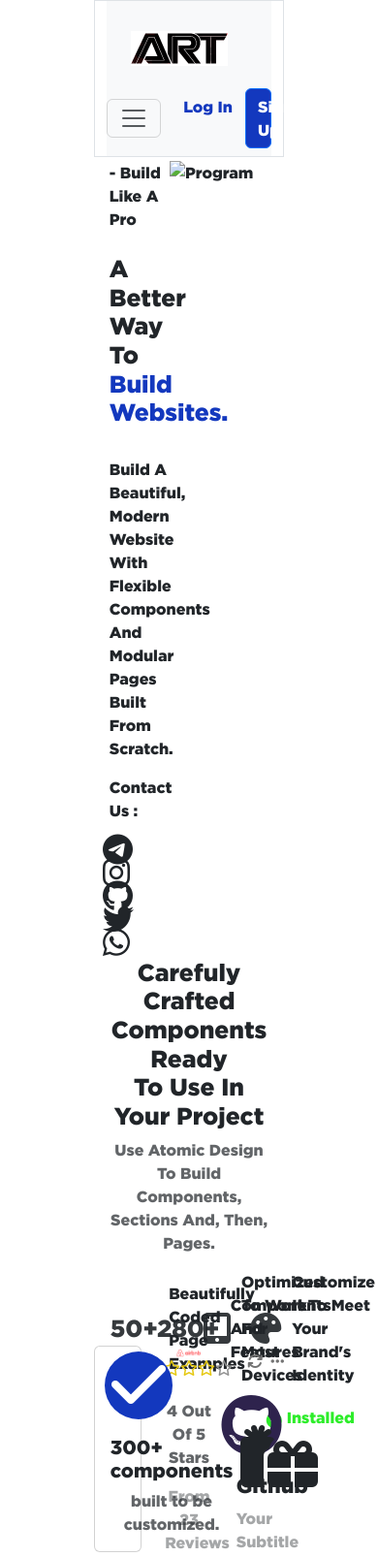
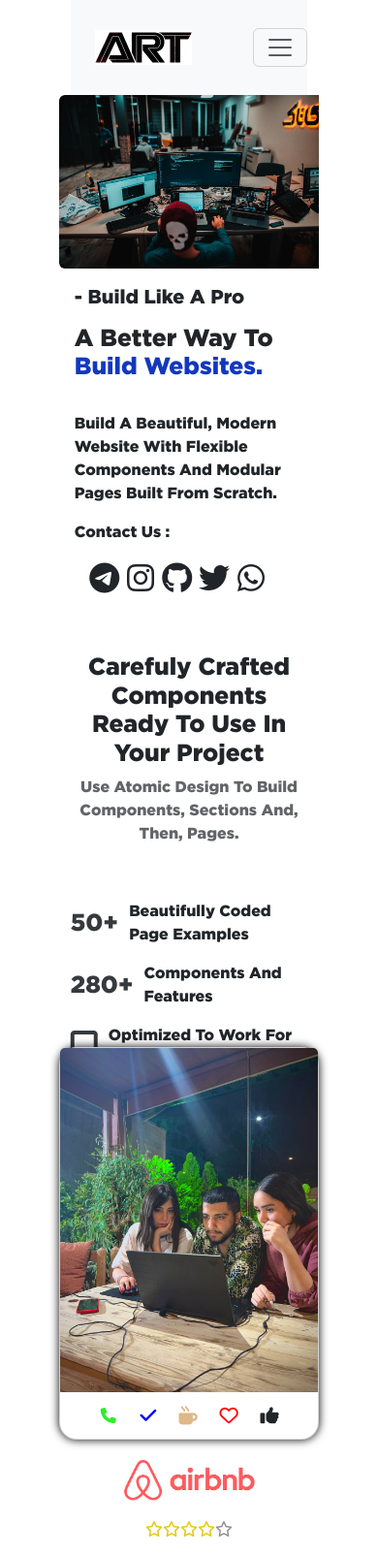
Before and after one commit to LORDKYN/t.r.a, a website: page index.html in a window 390 px wide. Shown: the top 1606 px of the page at 97% size. Drawn offline with Linux system fonts and the light colour scheme; files whose address does not match are found by name.

Commit message:
responsive

```diff
--- a/assets/scss/style.scss
+++ b/assets/scss/style.scss
@@ -26,12 +26,16 @@ body{
 }
 .c-nav {
     width: 95vw;
+
 }
+
 .sign-btn {
     background-color: $spantext;
-    width: 7vw;
+
 }
-
+.prog-img {
+    object-fit: cover;
+}
 span.buildweb {
     color: $spantext;
 }
@@ -39,6 +43,7 @@ span.buildweb {
     color: $spantext;
 }
 .icons {
+    display: inline;
     scale: 2;
 
     :hover {
@@ -70,8 +75,11 @@ span.buildweb {
     margin-bottom: 15px;
     opacity: 0.9;
 }
+.options {
+    margin: 40px 0 40px 0;
+}
 .option {
-    margin-left: 5px;
+    min-width: 230px;
 }
 .circle{
     background-color: $spantext;
@@ -79,11 +87,17 @@ span.buildweb {
     text-align: center;
     width: 70px;
     height: 70px;
-    margin: 5px 0px 0px 10px;
+
 
 }
 .check-icon {
-    scale: 2;
+    scale: 1.9;
+}
+.check {
+
+    min-width: 329px;
+    max-width: 329px;
+
 }
 
 .card-icons{
@@ -134,3 +148,19 @@ span.buildweb {
 .gift {
     scale: 2;
 }
+
+
+.border {
+    border: 0px !important;
+}
+
+.github {
+    max-width: 330px;
+    margin: auto;
+
+}
+
+.margin-b {
+    margin-bottom: 40px;
+
+}
--- a/index.html
+++ b/index.html
@@ -14,10 +14,11 @@
 </head>
 
 <body>
-    <div class="container-fluid d-flex flex-column px-5 w-75">
-        <div class="container-fluid border d-flex justify-content-start position-sticky ">
+    <div class="container-fluid d-flex flex-column w-75">
+        <div class="container-fluid d-flex justify-content-start position-sticky ">
             <nav class="navbar navbar-expand-lg bg-body-tertiary d-flex justify-content-between c-nav">
-                <a class=" navbar-brand logo-image " href="#"><img src="./assets/media/146-768x51191.png" alt="AR corp."></a>
+                <a class=" navbar-brand logo-image " href="#"><img src="./assets/media/146-768x51191.png"
+                        alt="AR corp."></a>
 
                 <div class="container-fluid d-flex row justify-content-end w-auto">
 
@@ -47,104 +48,92 @@
                                     <li><a class="dropdown-item" href="#">Action2</a></li>
                                     <li><a class="dropdown-item" href="#">Action3</a></li>
                                 </ul>
+
+                            <li>
+                                <div class="signing d-flex flex-row ">
+                                    <a href="" class="btn login-text">Log in</a>
+                                    <a href="" class="btn btn-primary sign-btn">Sign up</a>
+                                </div>
                             </li>
-
                         </ul>
 
                     </div>
                 </div>
-                <div class="signing d-flex flex-row ">
-                    <a href="" class="btn login-text">Log in</a>
-                    <a href="" class="btn btn-primary sign-btn">Sign up</a>
-                </div>
+
             </nav>
         </div>
-        <div class="container d-flex flex-row m-1">
-            <div class="row w-50 d-flex flex-column">
-                <div class="col-lg-10 d-flex flex-column justify-content-between">
-                    - build like a pro <br><br>
+        <div class="card mb-3 border">
+            <div class="row g-0 d-flex flex-row-reverse">
+                <div class="col-lg-6">
+                    <img src="./assets/media/arian-darvishi-wh-RPfR_3_M-unsplash (3).jpg"
+                        class="img-fluid rounded-start" alt="...">
+                </div>
+                <div class="col-lg-6">
+                    <div class="card-body">
+                        <h5 class="card-title">- build like a pro</h5>
+                        <p class="card-text">
                             <h2>A better way to <br>
                                 <span class="buildweb"> build websites.</span></h2>
                             <br>
-                    <p>Build a beautiful, modern website with flexible components and modular pages built from scratch.
+                            <p>Build a beautiful, modern website with flexible components and modular pages built from
+                                scratch.
                             </p>
-                </div>
+                        </p>
+                        <p class="card-text">
                             <div class="row">
                                 <p class="contact">
                                     contact us :
                                 </p>
                                 <br>
                                 <br>
-                    <div class="row">
-                        <div class="col icons">
-                            <i class="fa-brands fa-telegram  "></i>
-                        </div>
-                        <div class="col icons">
-                            <i class="fa-brands fa-instagram  "></i>
-                        </div>
-                        <div class="col icons">
-                            <i class="fa-brands fa-github  "></i>
-                        </div>
-                        <div class="col icons">
-                            <i class="fa-brands fa-twitter "></i>
-                        </div>
-                        <div class="col icons">
-                            <i class="fa-brands fa-whatsapp  "></i>
+                                <div class="row d-flex">
+                                    <ul class="col d-flex flex-row justify-content-evenly">
+                                        <li class="icons"><i class="fa-brands fa-telegram col-2 "></i></li>
+                                        <li class="icons"><i class="fa-brands fa-instagram col-2 "></i></li>
+                                        <li class="icons"> <i class="fa-brands fa-github col-2 "></i>
+                                        </li>
+                                        <li class="icons"><i class="fa-brands fa-twitter col-2"></i></li>
+                                        <li class="icons"><i class="fa-brands fa-whatsapp col-2 "></i></li>
+                                    </ul>
                                 </div>
                             </div>
+                        </p>
                     </div>
                 </div>
-            <div class="row">
-                <img src="./assets/media/arian-darvishi-wh-RPfR_3_M-unsplash (3).jpg (3).jpg" alt="program">
             </div>
         </div>
         <div class="container d-flex flex-column justify-content-evenly mainline">
 
             <div class="head d-flex justify-content-center">
-                <h2> Carefuly crafted components ready <br> to use in your project </h2>
+                <h2> Carefuly crafted components ready to use in your project </h2>
             </div>
             <div class="text">
                 <p>Use Atomic Design to build components, sections and, then, pages.</p>
             </div>
-            <div class="options d-flex flex-row justify-content-between ">
-                <div class="col-3 d-flex align-items-center option ">
+            <div class="options d-flex flex-row justify-content-between align-items-center flex-wrap ">
+                <div class="col-lg-2 col-md-6 col-sm-12 d-flex align-items-center option ">
                     <h2 class="option-icon">50+</h2>
                     <p class="margin">beautifully coded page examples</p>
                 </div>
-                <div class="col-3 d-flex align-items-center option ">
+                <div class="col-lg-2 col-md-6 col-sm-12 d-flex align-items-center option ">
                     <h2 class="option-icon">280+</h2>
                     <p class="margin">components and features</p>
                 </div>
-                <div class="col-3 d-flex align-items-center option ">
+                <div class="col-lg-2 col-md-6 col-sm-12 d-flex align-items-center option ">
                     <i class="fa-solid fa-tablet-screen-button fa-2xl option-icon"></i>
                     <p class="margin">
-                        optimized to work for <br> most devices</p>
+                        optimized to work for most devices</p>
                 </div>
-                <div class="col-3 d-flex align-items-center option ">
+                <div class="col-lg-2 col-md-6 col-sm-12 d-flex align-items-center option ">
                     <i class="fa-solid fa-palette option-icon fa-2xl"></i>
                     <p class="margin">customize it to meet your brand's identity</p>
                 </div>
 
             </div>
         </div>
-        <div class="row">
-            <div class="col-4">
-                <div class="card mb-3" style="max-width: 540px;">
-                    <div class="row g-0">
-                        <div class="col-md-4">
-                            <div class="circle d-flex flex-column justify-content-center">
-                                <i class="fa-solid fa-check fa-2xl check-icon" style="color: #ffffff;"></i></div>
-                        </div>
-                        <div class="col d-flex flex-row align-items-center bodycard">
-                            <div class="card-body ">
-                                <h5 class="card-title ">300+ components</h5>
-                                <p class="card-text text">
-                                    Built to be customized.</p>
+        <div class="row mt-2 ">
+            <div class="col-lg-4 col-sm-12">
 
-                            </div>
-                        </div>
-                    </div>
-                </div>
                 <div class="card shadow-box">
 
                     <img src="./assets/media/photo_2023-05-09_22-39-10.jpg" class="card-img-top " alt="...">
@@ -160,8 +149,8 @@
                 </div>
 
             </div>
-            <div class="col-4 d-flex flex-column justify-content-between ">
-                <div class="row d-flex flex-column justify-content-between ">
+            <div class="col-lg-4 col-sm-12 d-flex flex-column justify-content-between ">
+                <div class="row d-flex flex-column justify-content-between mb-3 ">
                     <img class="airbnb" src="./assets/media/download.png" alt="">
                     <div class="rating d-flex flex-row justify-content-center">
                         <i class="fa-regular fa-star" style="color: #e5c810;"></i><i class="fa-regular fa-star"
@@ -176,7 +165,7 @@
 
                 </div>
 
-                <div class="row border">
+                <div class="row border mb-3">
 
                     <div class="ui-kit d-flex flex-column justify-content-between align-items-center ">
                         <img class="weblogo" src="./assets/media/company-1.png" alt="some"><br>
@@ -201,16 +190,33 @@
 
                 </div>
             </div>
-            <div class="col-4 d-flex flex-column justify-content-around">
+            <div class="col-lg-4 col-sm-12 d-flex flex-column justify-content-around">
+                <div class="card m-auto mb-3 mt-0 border check ">
+                    <div class="row g-0">
+                        <div class="col-md-3" >
+                            <div class="circle d-flex flex-column justify-content-center">
+                                <i class="fa-solid fa-check fa-2xl check-icon" style="color: #ffffff;"></i></div>
+                        </div>
+                        <div class="col d-flex flex-row align-items-center bodycard">
+                            <div class="card-body ">
+                                <h5 class="card-title ">300+ components</h5>
+                                <p class="card-text text">
+                                    Built to be customized.</p>
+
+                            </div>
+                        </div>
+                    </div>
+                </div>
                 <!--justify-content-between bezarim -->
-                <div class="row">
+                <div class="row github">
                     <div class="col d-flex justify-content-end align-items-center">
                         <a href="#"><i class="fa-solid fa-arrows-rotate p-2" style="color: #737373;"></i></a>
                         <a href="#"><i class="fa-solid fa-ellipsis" style="color: #737373;"></i></a>
                     </div>
                     <div class=" d-flex flex-row justify-content-evenly align-items-center git-install">
                         <div class="col">
-                            <i class="fa-brands fa-github fa-2xl"style="color: #2e234d; position: sticky; scale: 2;"></i>
+                            <i class="fa-brands fa-github fa-2xl"
+                                style="color: #2e234d; position: sticky; scale: 2;"></i>
 
                         </div>
                         <div class="installed d-flex flex-row justify-content-center align-items-center">
@@ -224,19 +230,10 @@
                         <p class="text-sub">Your subtitle comes here</p>
                     </div>
                 </div>
-                <div class="row p-4">
-                    <div class="d-flex flex-row justify-content-start">
-                        <i class="fa-solid fa-gifts fa-2xl gift"></i>
-                        <p>Some quick example text to build on the card title and make up the bulk of the card's content
-                        </p> <br><br>
-                    </div>
-                    <div class="btn btn-primary w-25"> tasks </div>
-                </div>
-            </div>
             </div>
         </div>
 
-
+    </div>
 </body>
 
 </html>
```
Also changed, not shown: assets/css/style.css, 1 other file. Lines whose indentation alone changed are shown as unchanged.
